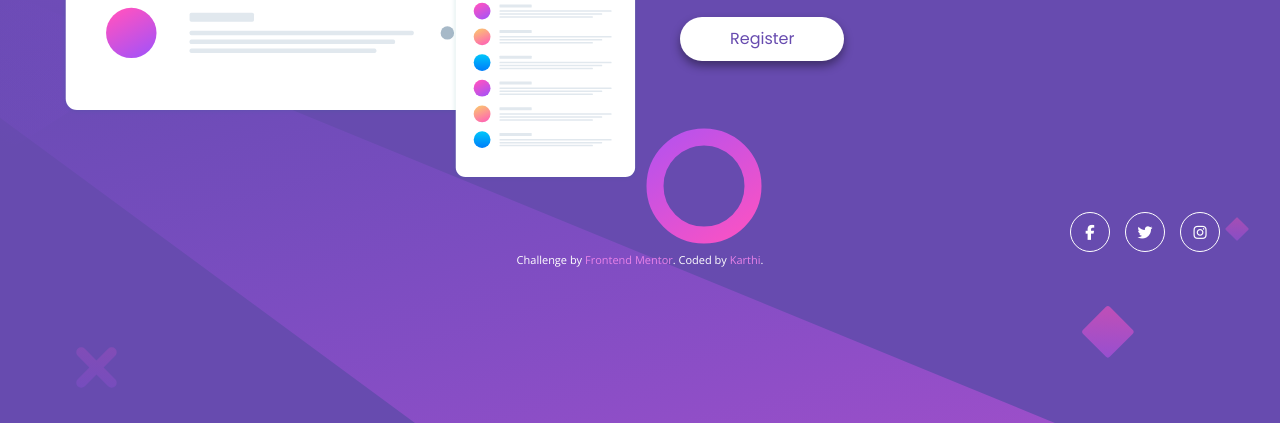
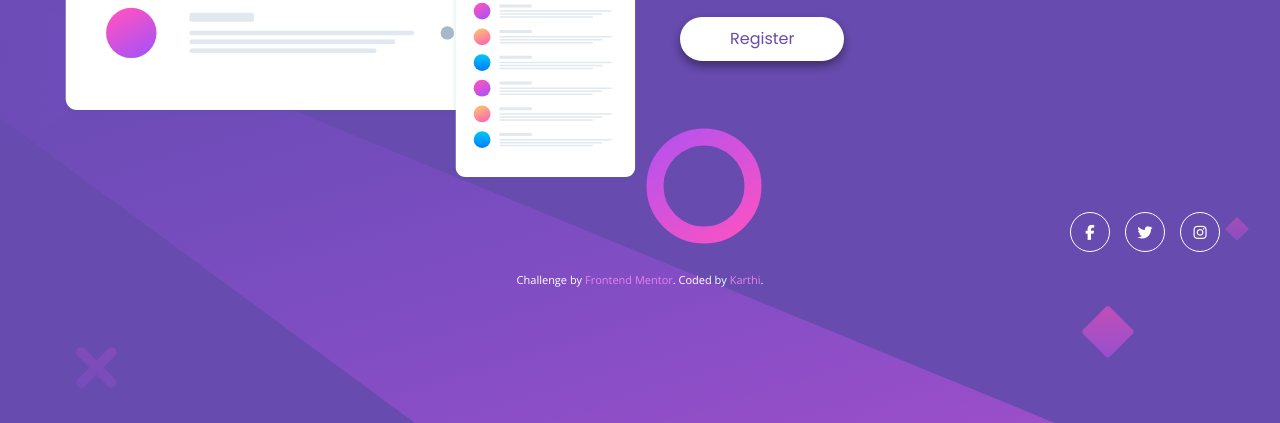
Before and after one commit to Karthi13krishna/Huddle-landing-page, a website built with Parcel: page index.html in a window 1280 px wide. Shown: the part 377-800 px from the top of the page. Built offline with nearby package versions, Linux system fonts and the light colour scheme.

Commit message:
Added parcel bundler and did minor adjustments

```diff
--- a/index.html
+++ b/index.html
@@ -10,7 +10,7 @@
       href="https://fonts.googleapis.com/css2?family=Open+Sans&family=Poppins:wght@400;600&display=swap"
       rel="stylesheet"
     />
-    <link rel="stylesheet" href="dist/style.css" />
+    <link rel="stylesheet" href="scss/style.scss" />
     <link
       rel="icon"
       type="image/png"
@@ -48,13 +48,12 @@
       </section>
     </main>
 
-    <aside class="icon-block">
-      <a href="#" class="fa-brands fa-facebook-f icon icon--white"></a>
-      <a href="#" class="fa-brands fa-twitter icon icon--white"></a>
-      <a href="#" class="fa-brands fa-instagram icon icon--white"></a>
-    </aside>
-
-    <footer>
+    <footer class="footer">
+      <section class="icon-block">
+        <a href="#" class="fa-brands fa-facebook-f icon icon--white"></a>
+        <a href="#" class="fa-brands fa-twitter icon icon--white"></a>
+        <a href="#" class="fa-brands fa-instagram icon icon--white"></a>
+      </section>
       <p class="attribution">
         Challenge by&nbsp;
         <a href="https://www.frontendmentor.io?ref=challenge" target="_blank">
--- a/scss/_attribution.scss
+++ b/scss/_attribution.scss
@@ -1,10 +1,11 @@
 .attribution {
   font-size: 11px;
   text-align: center;
+  margin: 0;
+
   @media screen and (min-width: 768px) {
     display: flex;
     justify-content: center;
-    margin: 0;
   }
 }
 .attribution a {
--- a/scss/_colors.scss
+++ b/scss/_colors.scss
@@ -2,3 +2,11 @@
   --purple: hsl(257, 40%, 49%);
   --magenta: hsl(300, 69%, 71%);
 }
+
+.fa-brands.icon--white {
+  color: white;
+
+  &:visited {
+    color: white;
+  }
+}
--- a/scss/_homepage.scss
+++ b/scss/_homepage.scss
@@ -5,7 +5,6 @@ body {
   background-image: url(/images/bg-mobile.svg);
   background-size: auto;
   background-repeat: no-repeat;
-  font-family: var(--font-body);
 
   @media screen and (min-width: 376px) {
     background-image: url(/images/bg-desktop.svg);
@@ -87,12 +86,13 @@ body {
 
 .button,
 .button:visited {
-  display: inline-block;
+  display: block;
+  text-align: center;
   background-color: white;
   color: var(--purple);
   font-family: var(--font-title);
   font-size: 1.4rem;
-  padding: 1.3rem 10rem;
+  padding: 1.3rem 0rem;
   border-radius: 4rem;
   box-shadow: 0px 5px 10px hsla(0, 0%, 0%, 0.4);
 
@@ -102,8 +102,16 @@ body {
     transition: all 0.3s;
   }
 
+  @media screen and (min-width: 375px) {
+    display: inline-block;
+    padding: 1.3rem 10rem;
+  }
+
+  @media screen and (min-width: 768px) {
+    padding: 1rem 5rem;
+  }
+
   @media screen and (min-width: 1024px) {
-    padding: 1rem 5rem;
     font-size: 1.6rem;
   }
 }
@@ -119,10 +127,6 @@ body {
   border: 1px solid white;
   border-radius: 50%;
 
-  &--white {
-    color: white;
-  }
-
   &:visited {
     text-decoration: none;
   }
@@ -137,10 +141,21 @@ body {
   margin: 4rem auto 1rem;
   display: flex;
   justify-content: center;
+  align-items: flex-end;
   gap: 1.5rem;
 
   @media screen and (min-width: 768px) {
-    margin: 3rem auto 0;
+    margin: 3rem 4rem 0;
+    justify-content: flex-end;
+  }
+  @media screen and (min-width: 1024px) {
+    margin: 3rem 0 0;
     justify-content: flex-end;
   }
 }
+
+.footer {
+  display: flex;
+  flex-direction: column;
+  gap: 2rem;
+}
```
Also changed, not shown: package.json (added, +17 -0 lines), dist/style.css (deleted), 3 other files.
